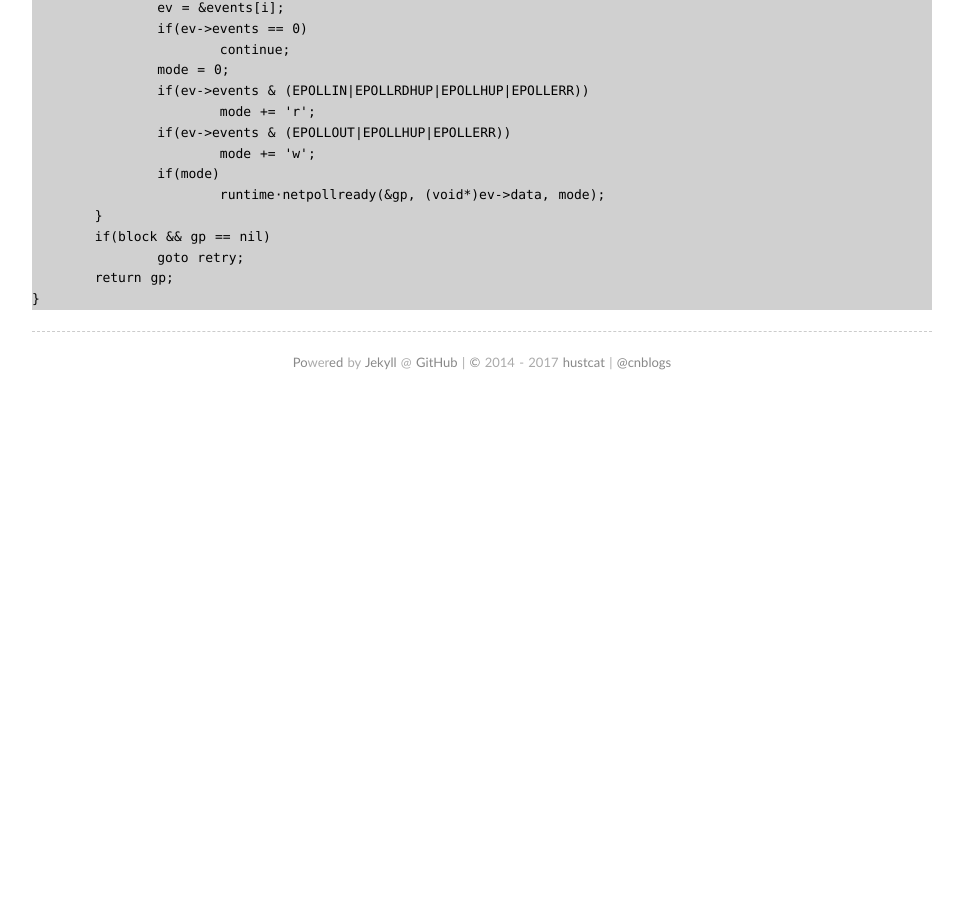
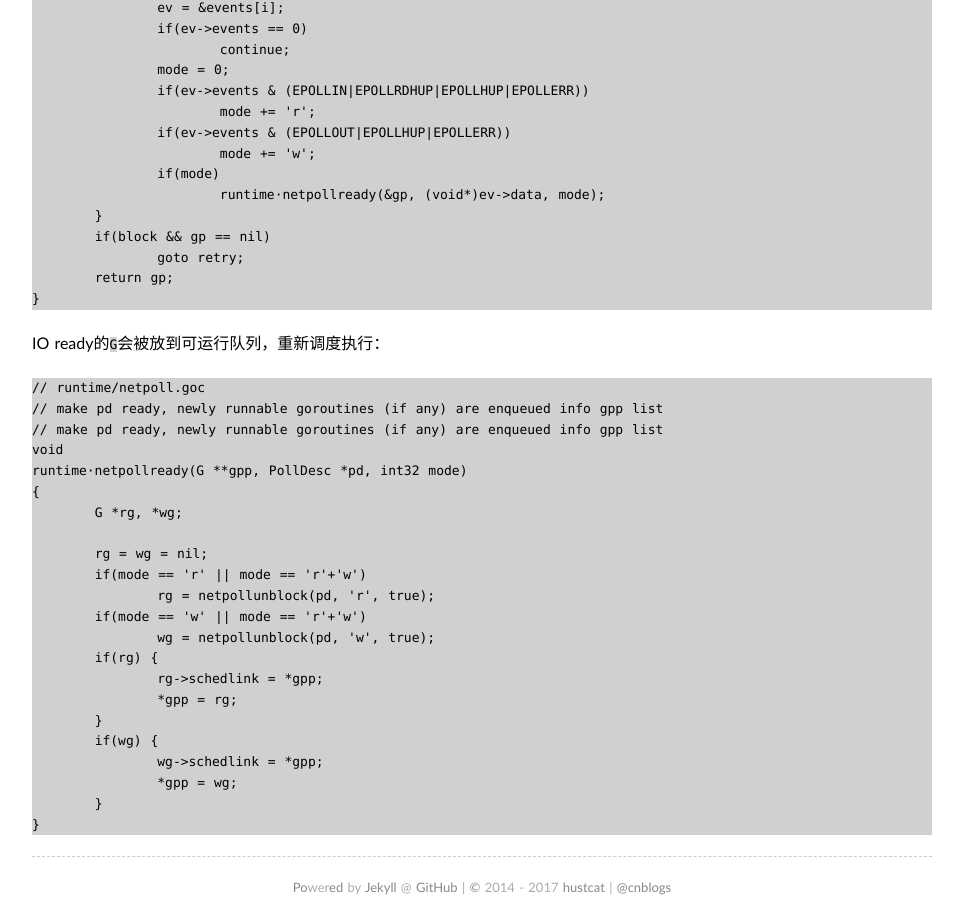
Before and after one commit to hustcat/hustcat.github.io, a Jekyll site: the page built from wiki/go_epoll.md, in a window 1280 px wide and 900 px high, scrolled down 4249 px. Shown: the whole window, without its empty margins (158-1121 px from the left). Built offline with Jekyll 4.4.1, drawn with Linux system fonts in a browser that asks for light colours; some web fonts are replaced; our own code applies the rules of GitHub Pages for plain Markdown files; comment, search, counter and statistics services are not loaded; before the commit the page ends 4654 px from its top, so only the background shows below that.

Commit message:
Update go_epoll.md

````diff
--- a/wiki/go_epoll.md
+++ b/wiki/go_epoll.md
@@ -227,3 +227,30 @@ retry:
 	return gp;
 }
 ```
+
+IO ready的`G`会被放到可运行队列，重新调度执行：
+
+```
+// runtime/netpoll.goc
+// make pd ready, newly runnable goroutines (if any) are enqueued info gpp list
+// make pd ready, newly runnable goroutines (if any) are enqueued info gpp list
+void
+runtime·netpollready(G **gpp, PollDesc *pd, int32 mode)
+{
+	G *rg, *wg;
+
+	rg = wg = nil;
+	if(mode == 'r' || mode == 'r'+'w')
+		rg = netpollunblock(pd, 'r', true);
+	if(mode == 'w' || mode == 'r'+'w')
+		wg = netpollunblock(pd, 'w', true);
+	if(rg) {
+		rg->schedlink = *gpp;
+		*gpp = rg;
+	}
+	if(wg) {
+		wg->schedlink = *gpp;
+		*gpp = wg;
+	}
+}
+```
````
